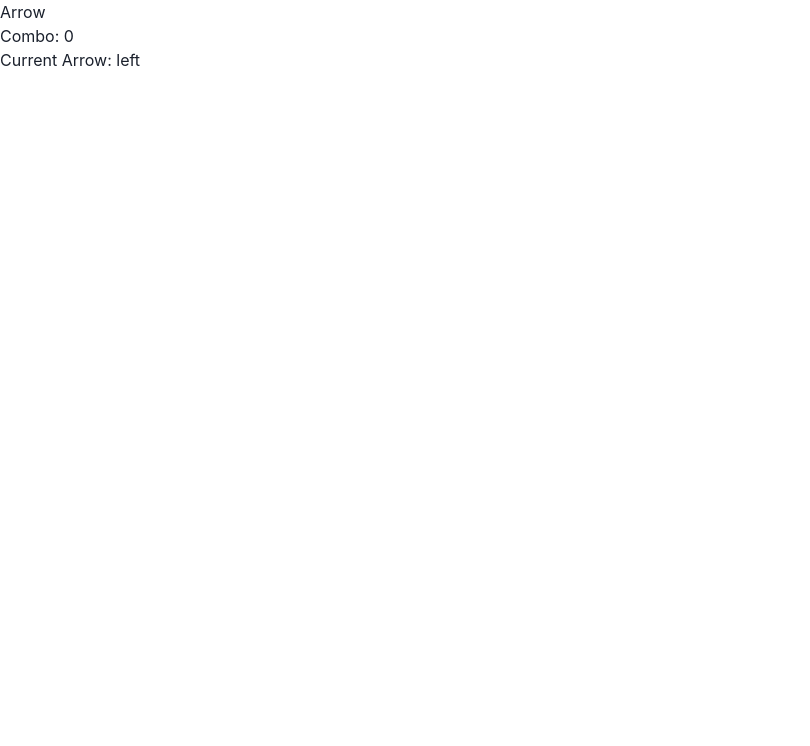
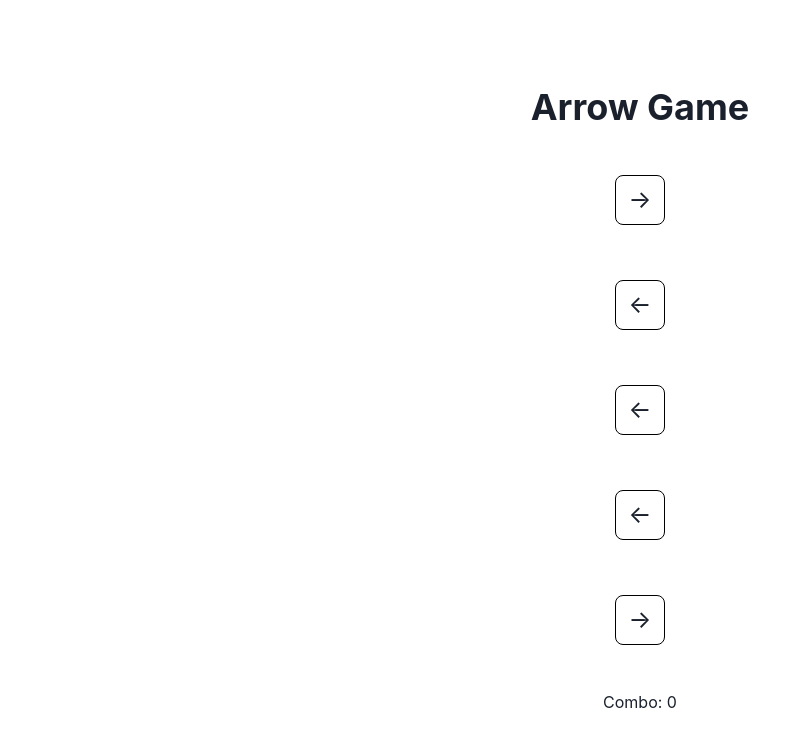
Before and after one commit to PPO-F-MAN/Amoo, a React (Vite) app: page /game/arrow in a window 1280 px wide. Shown: the top 746 px of the page, without its empty margins (0-810 px from the left). Built offline with nearby package versions, Linux system fonts and the light colour scheme; a web font is replaced by a local one.

Commit message:
feat: 방향키 게임 1차 완성

```diff
--- a/src/pages/game/arrow.tsx
+++ b/src/pages/game/arrow.tsx
@@ -1,39 +1,79 @@
-import { useEffect, useState } from "react";
+import { Center, Flex, Heading, Text } from "@chakra-ui/react";
+import { AnimatePresence, motion } from "framer-motion";
+import { useEffect, useRef, useState } from "react";
 
 // 요구사항
 // 1. currentArrow는 좌, 우 둘 중 하나로 랜덤으로 나온다.
 // 2. currentArrow가 좌일 때는 좌측 화살표를, 우일 때는 우측 화살표를 누르면 combo가 1씩 증가한다.
 
+interface Item {
+  id: number;
+  direction: "left" | "right";
+}
+
+const LENGTH = 5;
+const add = (id: number): Item => ({ direction: Math.random() > 0.5 ? "left" : "right", id });
+
 const Arrow = () => {
   const [combo, setCombo] = useState<number>(0);
-  const [currentArrow, setCurrentArrow] = useState<"left" | "right">("left");
+  const count = useRef<number>(0);
+  const [currentArrowArray, setCurrentArrowArray] = useState<Item[]>(
+    Array.from({ length: LENGTH }, () => add(count.current++)),
+  );
 
   useEffect(() => {
     const keyDownHandler = (e: KeyboardEvent) => {
-      if (e.key === "ArrowLeft" && currentArrow === "left") {
+      if (e.key === "ArrowLeft" && currentArrowArray[LENGTH - 1].direction === "left") {
         setCombo((prev) => prev + 1);
-        setCurrentArrow(Math.random() > 0.5 ? "left" : "right");
+        currentArrowArray.pop();
+        setCurrentArrowArray([add(count.current++), ...currentArrowArray]);
       }
 
-      if (e.key === "ArrowRight" && currentArrow === "right") {
+      if (e.key === "ArrowRight" && currentArrowArray[LENGTH - 1].direction === "right") {
         setCombo((prev) => prev + 1);
-        setCurrentArrow(Math.random() > 0.5 ? "left" : "right");
+        currentArrowArray.pop();
+        setCurrentArrowArray([add(count.current++), ...currentArrowArray]);
       }
     };
 
     window.addEventListener("keydown", keyDownHandler);
-
-    return () => {
-      window.removeEventListener("keydown", keyDownHandler);
-    };
-  }, [currentArrow]);
+    return () => window.removeEventListener("keydown", keyDownHandler);
+  }, [currentArrowArray]);
 
   return (
-    <div>
-      <h1>Arrow</h1>
-      <h2>Combo: {combo}</h2>
-      <h2>Current Arrow: {currentArrow}</h2>
-    </div>
+    <Center height="100vh" flexDirection="column">
+      <Heading>Arrow Game</Heading>
+
+      <Flex justifyContent="space-evenly" direction="column" height="70%">
+        <AnimatePresence mode="popLayout">
+          {currentArrowArray.map(({ direction, id }) => (
+            <motion.div
+              layout
+              key={id}
+              initial={{ opacity: 0 }}
+              animate={{ opacity: 1 }}
+              exit={{ opacity: 0, translateX: direction === "left" ? -100 : 100 }}
+              transition={{ duration: 0.2, type: "spring" }}
+            >
+              <Flex
+                borderRadius="8px"
+                justifyContent="center"
+                alignItems="center"
+                border="1px solid black"
+                margin="10px"
+                width="50px"
+                height="50px"
+                fontSize="24px"
+              >
+                {direction === "left" ? "←" : "→"}
+              </Flex>
+            </motion.div>
+          ))}
+        </AnimatePresence>
+      </Flex>
+
+      <Text>Combo: {combo}</Text>
+    </Center>
   );
 };
 
```
